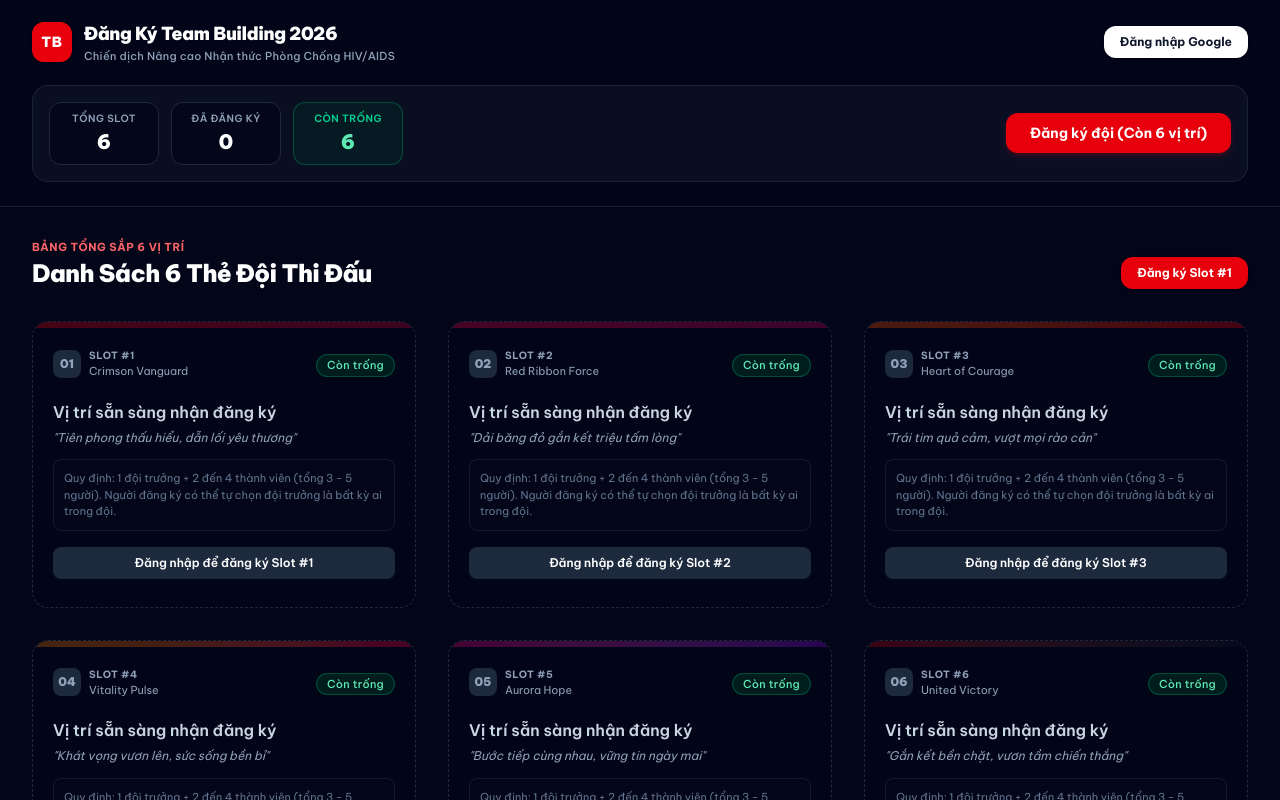
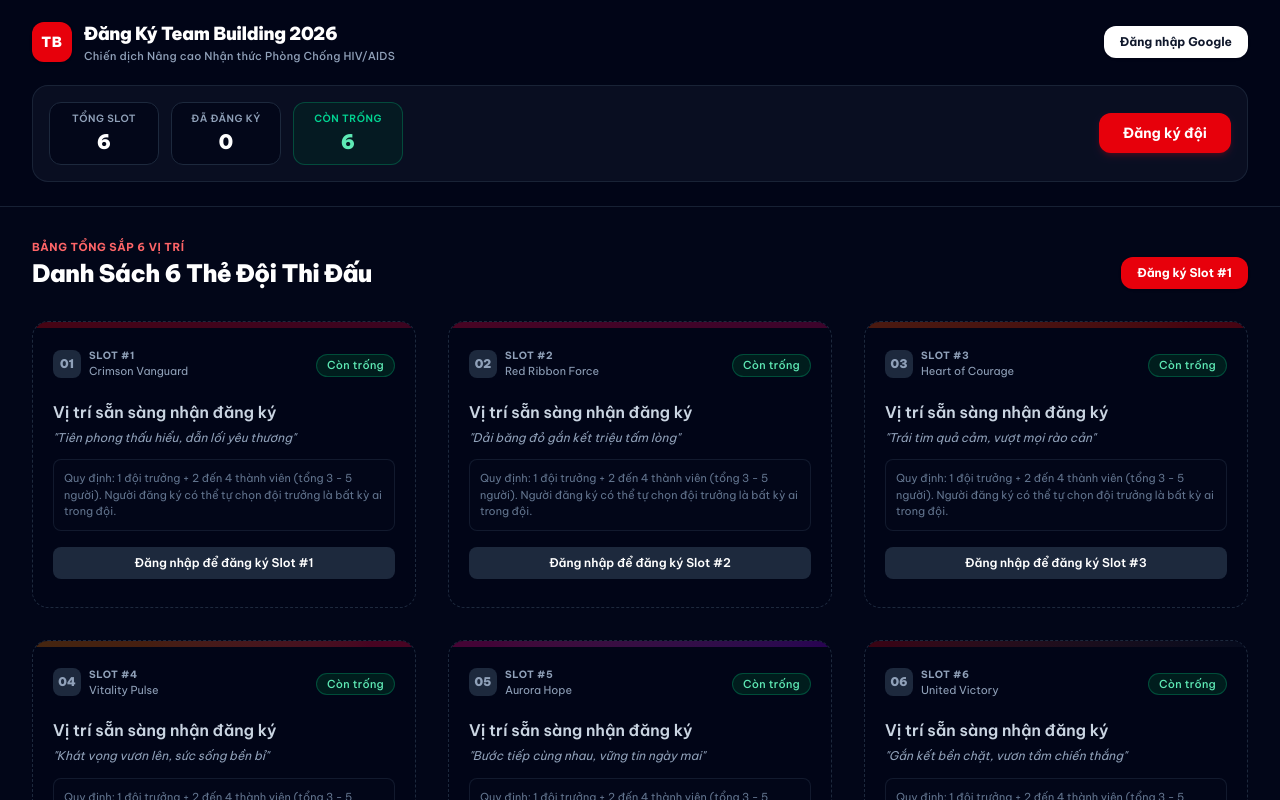
Before and after one commit to Duzaier/hiv-aids-team-building, a Next.js app: page / in a window 1280 px wide. Shown: the top 800 px of the page. Built offline with nearby package versions, Linux system fonts and the light colour scheme; no server answers; the database is empty.

Commit message:
refactor(header): simplify register button label to 'Đăng ký đội' and remove redundant slot count

```diff
--- a/src/components/layout/Header.tsx
+++ b/src/components/layout/Header.tsx
@@ -126,14 +126,14 @@ export const Header: React.FC<HeaderProps> = ({
               </button>
             ) : isFull ? (
               <div className="w-full md:w-auto px-4 py-2.5 rounded-xl bg-slate-950 border border-slate-800 text-slate-400 text-xs sm:text-sm font-medium text-center">
-                Đã đủ 6/6 đội (Tạm đóng đăng ký)
+                Đã đủ 6/6 đội (Tạm dừng đăng ký)
               </div>
             ) : (
               <button
                 onClick={onOpenRegisterHero}
                 className="w-full md:w-auto px-6 py-2.5 rounded-xl bg-red-600 hover:bg-red-500 text-white font-bold text-xs sm:text-sm shadow-md shadow-red-600/20 transition-all text-center"
               >
-                Đăng ký đội (Còn {availableCount} vị trí)
+                Đăng ký đội
               </button>
             )}
           </div>
```
